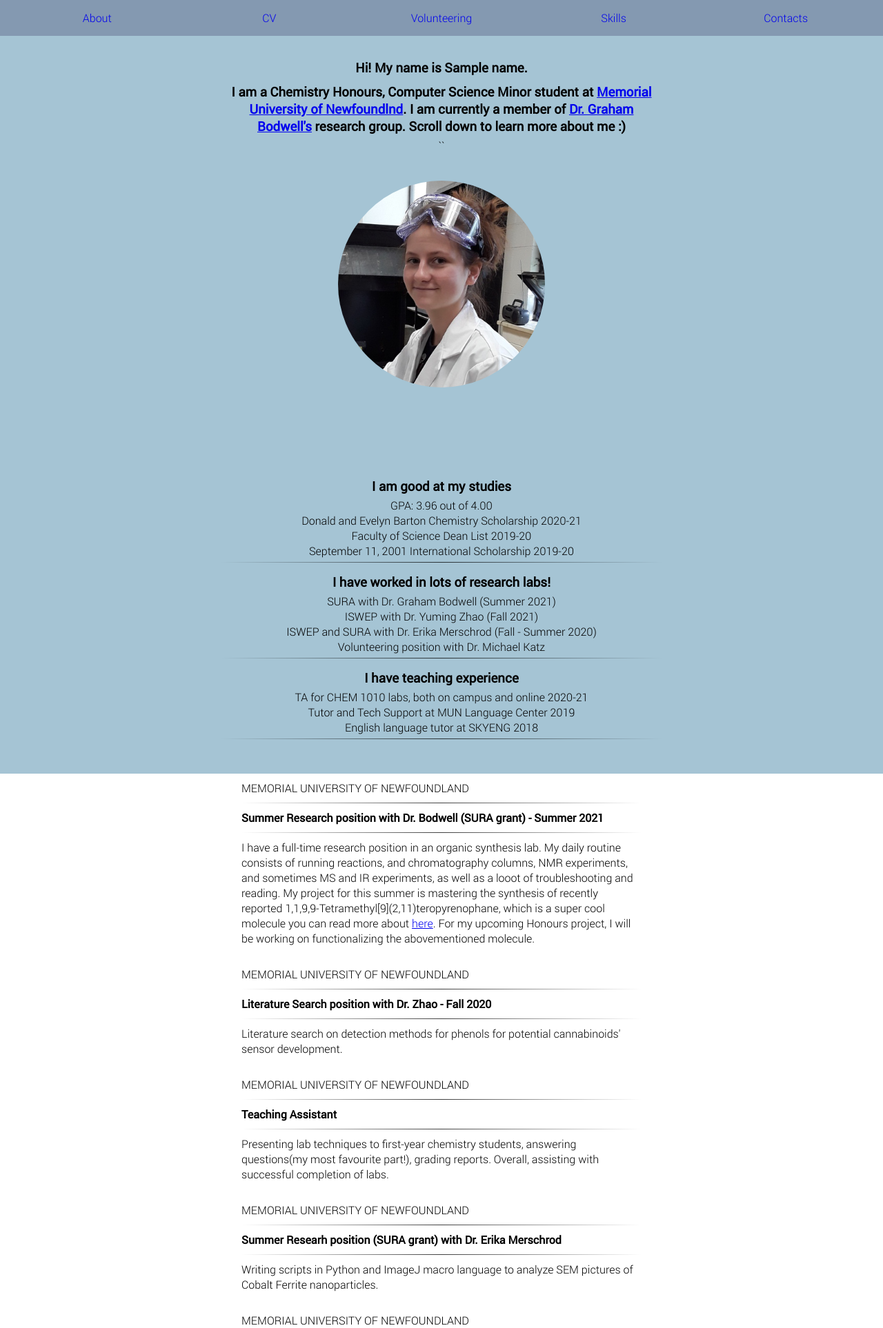
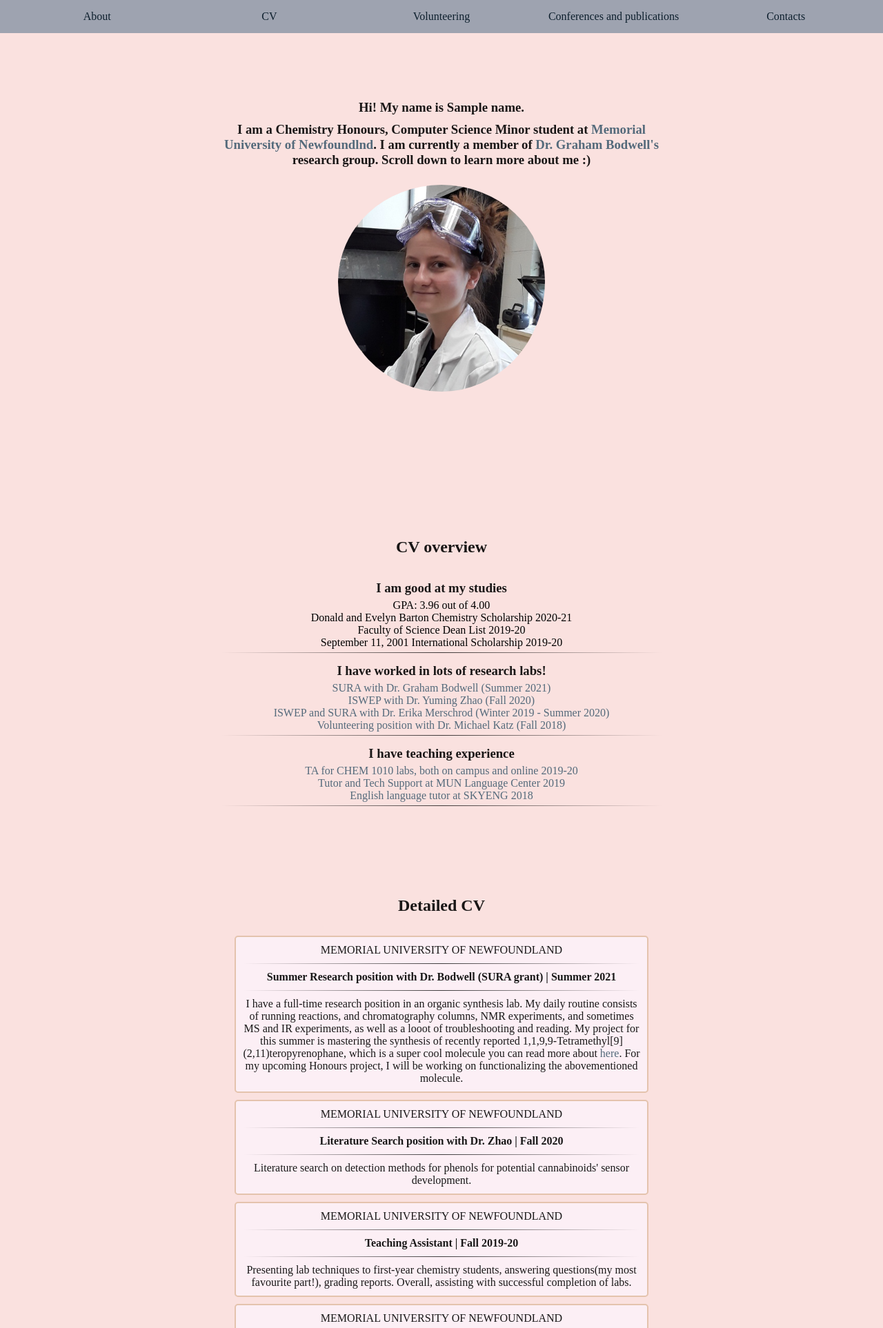
Before and after one commit to lsyurievna/resume_app, a Flask app: template templates/layout.html in a window 1280 px wide. Shown: the top 1926 px of the page at 69% size. Run offline with Flask 2, Linux system fonts and the light colour scheme; the template is opened without the code that fills it: most values are stand-ins (such as "Sample title", 1, 10 or a date in 2020).

Commit message:
Pretty much all I needed done, all that is left is to choose a font and read through the content once again to check for typos

```diff
--- a/static/styles.css
+++ b/static/styles.css
@@ -1,3 +1,4 @@
+/*GENERAL*/
 
 *{
   margin:0;
@@ -11,63 +12,15 @@ html{
 
 /*FONTS*/
 
-@font-face{
-  font-family:"Roboto";
-  src: url("fonts/Roboto-Light-webfont.woff") format("woff");
-  font-weight:300;
-  font-style:normal;
-}
-@font-face{
-  font-family:"Roboto";
-  src: url("fonts/Roboto-LightItalic-webfont.woff") format("woff");
-  font-weight:300;
-  font-style:italic;
-}
-@font-face{
-  font-family:"Roboto";
-  src:url("fonts/Roboto-Regular-webfont.woff") format("woff");
-  font-weight:400;
-  font-style:normal;
-}
-@font-face{
-  font-family:"Roboto";
-  src:url("fonts/Roboto-Italic-webfont.woff") format("woff");
-  font-weight:400;
-  font-style:italic;
+p,h1,h2,h3{
+  color:rgba(0,0,0,.9);
 }
 
-body{
-  font-family:"Roboto";
-  font-weight:300;
-  font-style:normal;
-}
-em{
-  font-family: "Roboto";
-  font-weight:300;
-  font-style:italic;
-}
-strong{
-  font-family: "Roboto";
-  font-weight:400;
-  font-style:normal;
-}
-em strong{
-  font-family:"Roboto";
-  font-weight:400;
-  font-style:italic;
-}
 
-/*IMAGES*/
-
-img{
-  width:300px;
-  border-radius:50%;
-}
-
-/*NAVIGATION AND FOOTER BAR*/
+/*NAVIGATION*/
 
 nav, footer{
-  background-color: rgba(132, 153, 177);
+  background-color: rgb(158, 163, 176);
   padding-bottom:10px;
   padding-top:10px;
   padding-left:1em;
@@ -87,27 +40,48 @@ nav a{
   padding:5px;
   text-align:center;
   text-decoration:none;
+  color:rgb(13, 31, 45);
 }
 
-/*CONTENT SECTION*/
+nav a:hover{
+  color: rgb(48, 100, 139);
+}
+
+/*MAIN SECTION*/
 
 article{
-  background-color: rgba(165, 196, 212);
+  background-color: rgba(250, 225, 223);
   text-align:center;
   align-items: center;
   padding-top:20px;
   padding-bottom:20px;
 }
 
+img{
+  width:300px;
+  border-radius:50%;
+}
+
+article a{
+  color: rgba(84, 106, 123);
+  text-decoration:none;
+}
+
+article a:hover{
+  color: rgb(13, 31, 45);
+}
+
 .section{
   width:50%;
   margin:auto;
-  padding-top:60px;
+  padding-top:120px;
   padding-bottom:20px;
+  height:600px;
 }
 
+
+
  .profile-img{
-  padding-bottom:20px;
   padding-top:20px;
 }
 
@@ -131,9 +105,13 @@ ul{
 .CV-block{
   width:600px;
   margin:auto;
-  background-color:rgba(255, 255, 255, 0.75);
+  background-color:rgb(252, 239, 245);
   padding:10px;
   margin-bottom:10px;
+  border-radius:5px;
+  border-color:rgba(228, 195, 173);
+  border-style: solid;
+  border-width: 2px;
 }
 
 .CV-position{
@@ -143,3 +121,65 @@ ul{
 .CV-hr{
   margin-top:10px;
 }
+
+.CV-hr:last-child{
+  margin-bottom:100px;
+}
+
+.title{
+  margin-bottom:30px;
+}
+
+/*CONTACTS*/
+
+.contact-form{
+  padding-bottom:200px;
+  padding-top:100px;
+}
+
+form > div {
+  margin:2em;
+}
+
+input, textarea {
+  width:100%;
+  margin:10px;
+  padding: 12px 20px;
+  margin: 8px 0;
+
+  border-radius:5px;
+  border-color:rgba(228, 195, 173);
+  border-style: solid;
+  border-width: 2px;
+}
+
+input{
+  height:40px;
+}
+
+button{
+  padding: 1em 2em;
+  border:none;
+  border-radius:5%;
+  background-color: rgba(158, 163, 176);
+  color:rgb(13, 31, 45);
+  cursor:pointer;
+}
+
+button:hover{
+  color: rgb(48, 100, 139);
+}
+
+/*FOOTER*/
+
+footer{
+  text-align:center;
+}
+
+footer div{
+  display:inline-block;
+  padding:5px 20px;
+}
+footer img{
+  width:30px;
+}
--- a/templates/layout.html
+++ b/templates/layout.html
@@ -13,29 +13,35 @@
       <a href = "#about-section">About</a>
       <a href = "#CV-section">CV</a>
       <a href = "#volunteering-section">Volunteering</a>
-      <a href = "#skills-section">Skills</a>
+      <a href = "#science-section">Conferences and publications</a>
       <a href = "#contacts-section">Contacts</a>
   </nav>
 
-  <!--About-->
+  <!--ABOUT-->
+
   <article>
   <div  id = "about-section">
 
     <div class="section">
       <h3>Hi! My name is {{ name }}.</h3>
-      <h3>I am a Chemistry Honours, Computer Science Minor student at <a href = "https://www.mun.ca/">Memorial
+      <h3>I am a Chemistry Honours, Computer Science Minor student at <a href = "https://www.mun.ca/" target='_blank'>Memorial
       University of Newfoundlnd</a>.
-      I am currently a member of <a href="https://gbodwell.wordpress.com/research/">Dr.
+      I am currently a member of <a href="https://gbodwell.wordpress.com/research/" target='_blank'>Dr.
       Graham Bodwell's</a> research group. Scroll down to learn more about me :)
-     </h3>
-  ``</div>
+      </h3>
+
 
   <img class = "profile-img"src = "{{ url_for('static', filename = 'profile-pic-small.png') }}">
+  </div>
   </article>
 
+  <!--CV-OVERVIEW-->
+
   <article>
+
     <div id="CV-section">
     <div class = "section">
+    <h2 class = "title">CV overview</h2>
     <h3>I am good at my studies</h3>
     <ul>
       <li>GPA: 3.96 out of 4.00</li>
@@ -47,30 +53,32 @@
 
     <h3>I have worked in lots of research labs!</h3>
     <ul>
-      <li>SURA with Dr. Graham Bodwell (Summer 2021)</li>
-      <li>ISWEP with Dr. Yuming Zhao (Fall 2021)</li>
-      <li>ISWEP and SURA with Dr. Erika Merschrod (Fall - Summer 2020)</li>
-      <li>Volunteering position with Dr. Michael Katz</li>
+      <li><a href = "#bodwell">SURA with Dr. Graham Bodwell (Summer 2021)</a></li>
+      <li><a href = "#zhao">ISWEP with Dr. Yuming Zhao (Fall 2020)</a></li>
+      <li><a href = "#mer">ISWEP and SURA with Dr. Erika Merschrod (Winter 2019 - Summer 2020)</a></li>
+      <li><a href = "#katz">Volunteering position with Dr. Michael Katz (Fall 2018)</a></li>
     </ul>
     <hr>
 
     <h3>I have teaching experience</h3>
     <ul>
-      <li>TA for CHEM 1010 labs, both on campus and online 2020-21</li>
-      <li>Tutor and Tech Support at MUN Language Center 2019</li>
-      <li>English language tutor at SKYENG 2018</li>
+      <li><a href = "#ta">TA for CHEM 1010 labs, both on campus and online 2019-20</a></li>
+      <li><a href = "#lang-mun">Tutor and Tech Support at MUN Language Center 2019</a></li>
+      <li><a href = "#skyeng">English language tutor at SKYENG 2018</a></li>
     </ul>
     <hr>
     </div>
     </div>
     </article>
 
+   <!--DETAILED CV-->
 
-
-      <div class="CV-block">
+    <article>
+      <h2 class = "title">Detailed CV</h2>
+      <div class="CV-block", id = "bodwell">
         <p class="CV-place">MEMORIAL UNIVERSITY OF NEWFOUNDLAND</p>
         <hr class="CV-hr">
-        <p class="CV-position">Summer Research position with Dr. Bodwell (SURA grant) - Summer 2021</p>
+        <p class="CV-position">Summer Research position with Dr. Bodwell (SURA grant) | Summer 2021</p>
         <hr class="CV-hr">
         <p class="CV-description">
           I have a full-time research position in an organic synthesis lab.
@@ -82,20 +90,20 @@
         </p>
       </div>
 
-      <div class="CV-block">
+      <div class="CV-block", id = "zhao">
         <p class="CV-place">MEMORIAL UNIVERSITY OF NEWFOUNDLAND</p>
         <hr class="CV-hr">
-        <p class="CV-position">Literature Search position with Dr. Zhao - Fall 2020</p>
+        <p class="CV-position">Literature Search position with Dr. Zhao | Fall 2020</p>
         <hr class="CV-hr">
         <p class="CV-description">Literature search on detection methods
           for phenols for potential cannabinoids' sensor development.
         </p>
       </div>
 
-      <div class="CV-block">
+      <div class="CV-block", id = "ta">
         <p class="CV-place">MEMORIAL UNIVERSITY OF NEWFOUNDLAND</p>
         <hr class="CV-hr">
-        <p class="CV-position">Teaching Assistant</p>
+        <p class="CV-position">Teaching Assistant | Fall 2019-20</p>
         <hr class="CV-hr">
         <p class="CV-description">Presenting lab techniques to first-year chemistry students,
           answering questions(my most favourite part!), grading reports. Overall,
@@ -103,10 +111,10 @@
         </p>
       </div>
 
-      <div class="CV-block">
+      <div class="CV-block", id="mer">
         <p class="CV-place">MEMORIAL UNIVERSITY OF NEWFOUNDLAND</p>
         <hr class="CV-hr">
-        <p class="CV-position">Summer Researh position (SURA grant) with Dr. Erika Merschrod</p>
+        <p class="CV-position">Summer Researh position (SURA grant) with Dr. Erika Merschrod | Summer 2020</p>
         <hr class="CV-hr">
         <p class="CV-description">Writing scripts in Python
           and ImageJ macro language to analyze SEM pictures of Cobalt Ferrite nanoparticles.
@@ -116,7 +124,7 @@
       <div class="CV-block">
         <p class="CV-place">MEMORIAL UNIVERSITY OF NEWFOUNDLAND</p>
         <hr class="CV-hr">
-        <p class="CV-position">Researh assistant with Dr. Erika Merschrod</p>
+        <p class="CV-position">Researh assistant with Dr. Erika Merschrod | Winter 2019-20</p>
         <hr class="CV-hr">
         <p class="CV-description">
           Synthesis of Cobalt Ferrite nanoparticles (NP) used to create SERS substrates.
@@ -124,12 +132,115 @@
         </p>
       </div>
 
+      <div class="CV-block" id="lang-mun">
+        <p class="CV-place">MEMORIAL UNIVERSITY OF NEWFOUNDLAND</p>
+        <hr class="CV-hr">
+        <p class="CV-position">Language Tutor and Tech Support | Fall 2019</p>
+        <hr class="CV-hr">
+        <p class="CV-description">
+          Tutoring Russian and Italian in a help center.
+          Providing student with technical assistance if required.
+        </p>
       </div>
 
+      <div class="CV-block" id = "skyeng">
+        <p class="CV-place">SKYENG</p>
+        <hr class="CV-hr">
+        <p class="CV-position">Language Tutor | Fall 2019</p>
+        <hr class="CV-hr">
+        <p class="CV-description">
+          Teaching English to Russian adults online.
+        </p>
+      </div>
 
+      </div>
+    </article>
+
+    <!--VOLUNTEERING-->
+
+    <article>
+      <div id = "volunteering-section" class = "section">
+      <h2 class = "title">Volunteering</h2>
+      <div class="CV-block", id = "katz">
+        <p class="CV-place">MEMORIAL UNIVERSITY OF NEWFOUNDLAND</p>
+        <hr class="CV-hr">
+        <p class="CV-position">Research Assistant | Fall 2018</p>
+        <hr class="CV-hr">
+        <p class="CV-description">
+          Inorganic synthesis of metal organic frameworks (MOFs), their surface area measurement
+          and characterization.
+        </p>
+      </div>
+
+      <div class="CV-block", id = "gwb">
+        <hr class="CV-hr">
+        <p class="CV-place">MEMORIAL UNIVERSITY OF NEWFOUNDLAND</p>
+        <p class="CV-position">IUPAC Global Women Breakfast | Winter 2021</p>
+        <hr class="CV-hr">
+        <p class="CV-description">
+          I was a co-organiser and monitored a conversation session of a Global
+          Women Breakfast (GWB) event at my institution in 2021. The goal of
+          GWB is to celebrate the accomplishments of Women in Science and to
+          inspire younger generations to pursue careers in science.
+        </p>
+      </div>
+    </div>
+    </article>
+
+   <!--CONFERENCES AND PUBLICATIONS-->
+
+    <article>
+      <div id = "science-section" class = "section">
+      <h2 class = "title">Conferences and publications</h2>
+      <div class="CV-block">
+        <p class="CV-position">ChemCon 2021</p>
+        <hr class="CV-hr">
+        <p class="CV-description">
+          I gave a talk presenting the results on one of my
+          projects with Dr. Erika Merschrod "Solving Crime from Home".
+          I was analysing Raman spectra of filter-tip pens for forensic
+          applications.
+        </p>
+      </div>
+
+        <div class="CV-block">
+          <p class="CV-position">CCCE 2021</p>
+          <hr class="CV-hr">
+          <p class="CV-description">
+            I am a co-author for one of the 2021 CCCE talks
+            "Use of Nanoscale Ferrites as Complex Surface Components". The main
+            author of the talk is brillian Stephanie Gallant, a  Ph.D. candidate at MUN.
+          </p>
+        </div>
+
+    </div>
+    </article>
+
+    <!--CONTACTS-->
+  <article class = "contact-form" id = "contacts-section">
+  <div class = "section">
+  <form
+  action="{{api}}"
+  method="POST">
+
+  <div>
+  <label>Your email:</label>
+  <input type="email" name="_replyto" placeholder="youremail@mail.com">
+  </div>
+
+  <div class = "form-message">
+    <label>Your message:</label>
+    <textarea name="message" placeholder="Write your message here." rows=6 cols=12></textarea>
+  </div>
+
+  <button type="submit">Send</button>
+</form>
+</div>
+</article>
 
   <footer>
-
+    <div><a href = "https://www.facebook.com/girlluyda/" target = "_blank"><img src = "{{ url_for('static', filename = 'facebook.png') }}"></a></div>
+    <div><a href = "https://github.com/lsyurievna" target = "_blank"><img src = "{{ url_for('static', filename = 'github.png') }}"></a></div>
   </footer>
 
 
```
Also changed, not shown: static/facebook.png (added), static/github.png (added).
